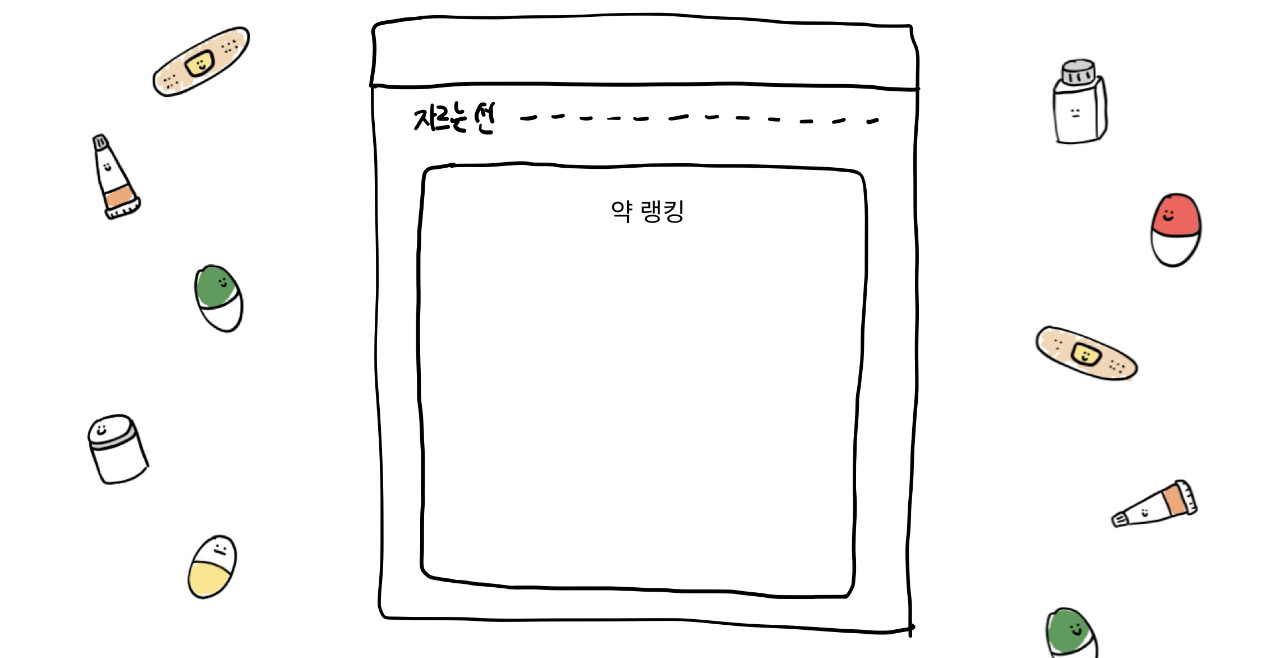
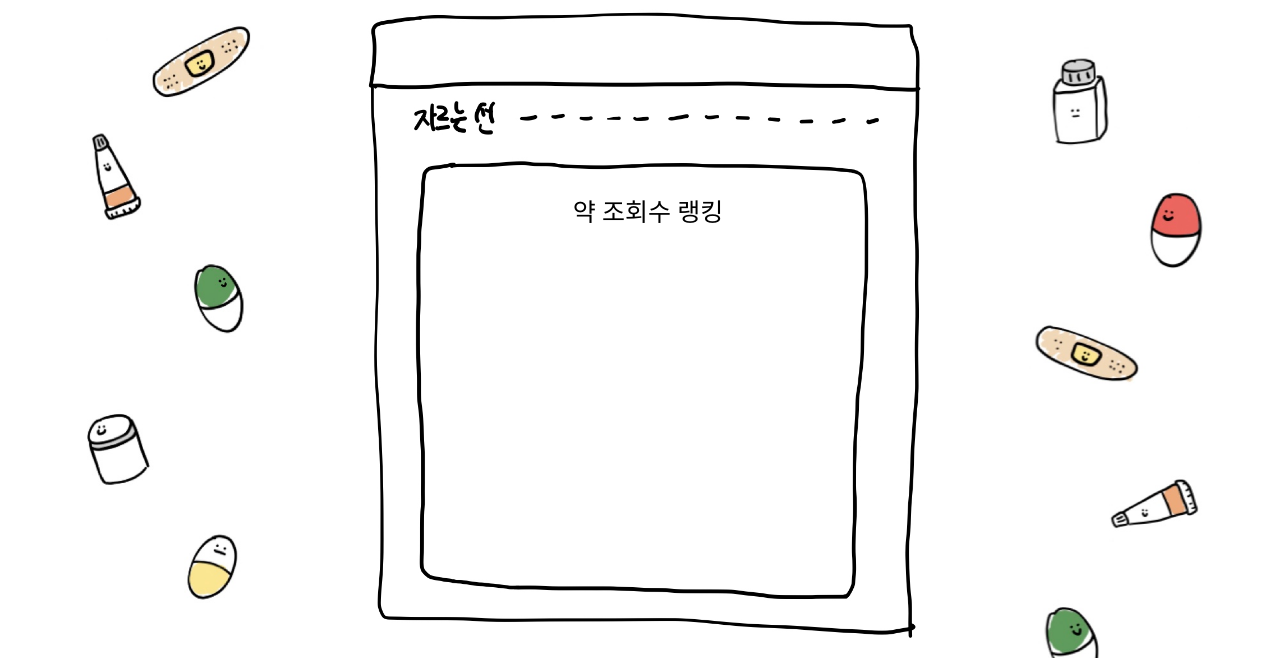
Before and after one commit to KNU-OSP10/FinalProject, a Flask app: page / in a window 1280 px wide. Shown: the part 169-827 px from the top of the page. Run offline with Flask 2, Linux system fonts and the light colour scheme; data that the repository does not hold is empty; some libraries are stand-ins or nearby versions; some web fonts are replaced.

Commit message:
add text

```diff
--- a/flask_files/templates/base.html
+++ b/flask_files/templates/base.html
@@ -67,7 +67,7 @@
     <hr>
     <div class="base_image">
     <div class="content">
-        약 랭킹
+       약 조회수 랭킹
        {% block content %} {% endblock %}
     </div>
 </div>
```
